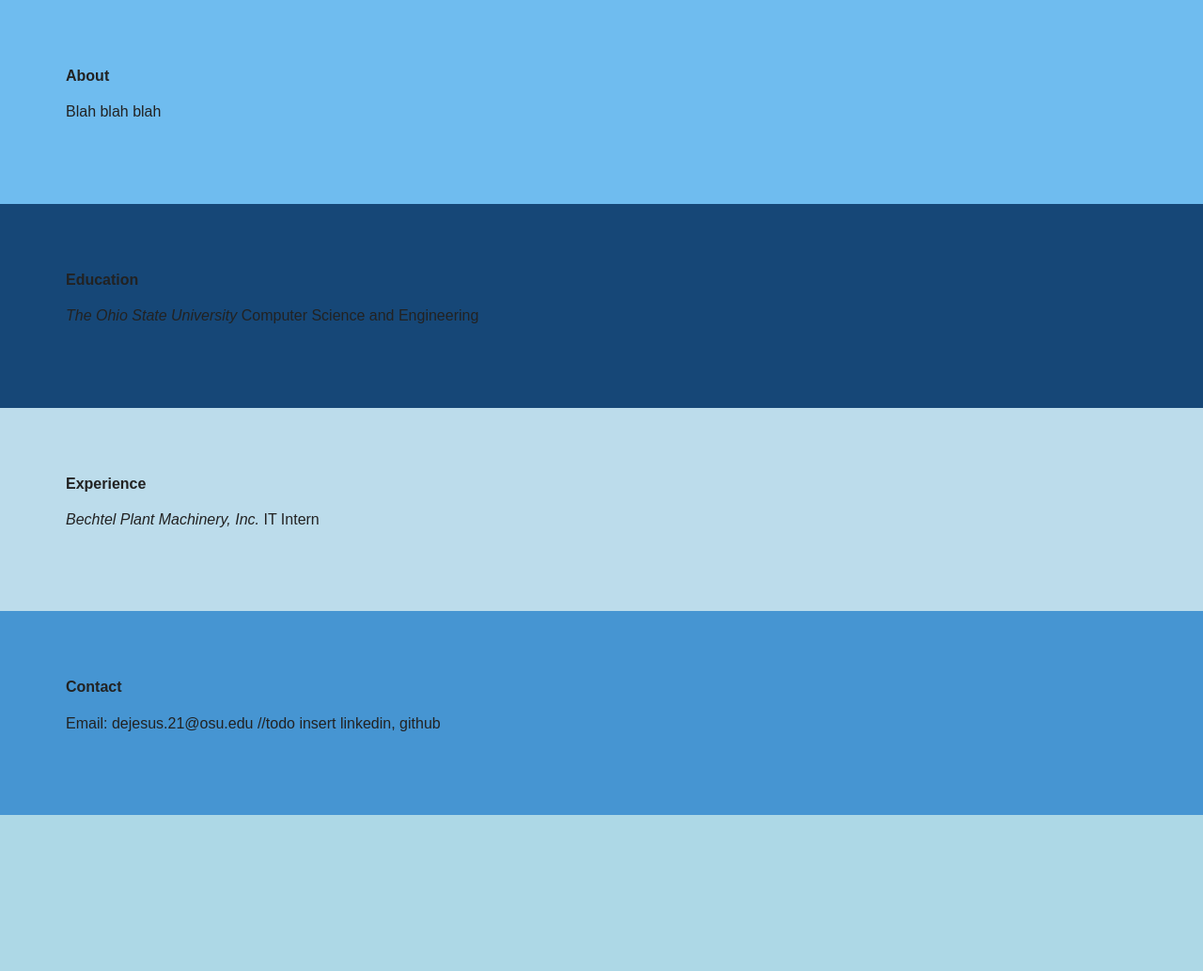
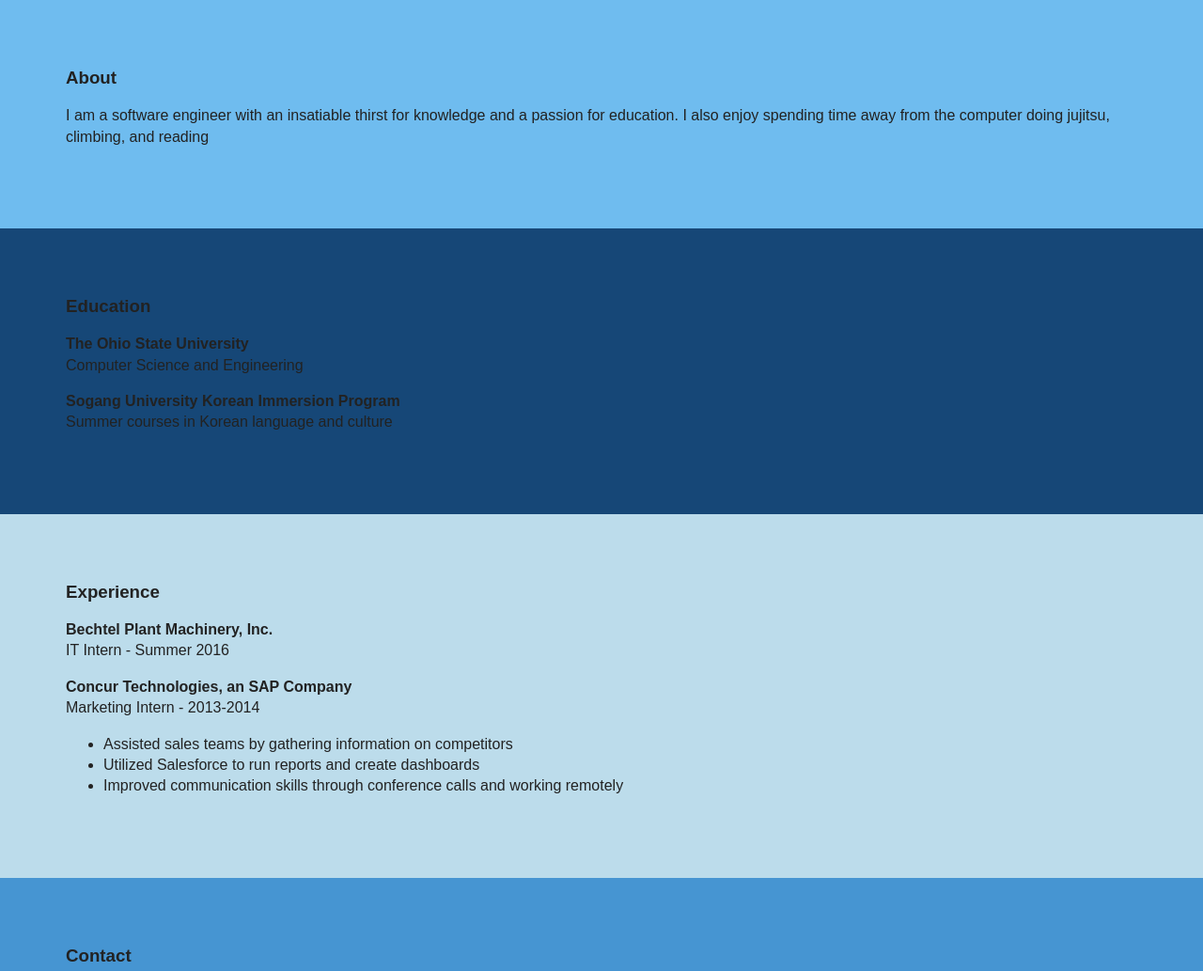
Before and after one commit to taydejesus/taydejesus.github.io, a plain HTML site: page index.html in a window 1280 px wide. Shown: the part 691-1724 px from the top of the page at 94% size. Before the commit the page ends 1558 px from the top, so only its background shows below. Drawn offline with nearby package versions, Linux system fonts and the light colour scheme; a script that the page names is missing.

Commit message:
Working navigation and added content
The navigation bar now works, and content was added to the about,
education, and experience sections

```diff
--- a/index.html
+++ b/index.html
@@ -25,8 +25,8 @@
                 <!-- <h1>DeJesus</h1> -->
             </div>
             <nav>
-                <a href="#home">About</a>
-                <a href="#about">Education</a>
+                <a href="#about">About</a>
+                <a href="#edu">Education</a>
                 <a href="#exp">Experience</a>
                 <a href="#contact">Contact</a>
             </nav>
@@ -40,29 +40,43 @@
             </div>
 
             <section>
-                <div class="about">
-                    <h4>About</h4>
-                    <p>Blah blah blah</p>
+                <div id="about" class="about">
+                    <h3>About</h3>
+                    <p>I am a software engineer with an insatiable thirst for knowledge and a passion for education. I also enjoy spending time away from the computer doing jujitsu, climbing, and reading</p>
                 </div>
             </section>
 
             <section>
-                <div class="edu">
-                    <h4>Education</h4>
-                    <p><em>The Ohio State University</em> Computer Science and Engineering</p>
+                <div id="edu" class="edu">
+                    <h3>Education</h3>
+                    <p>
+                        <h4>The Ohio State University</h4>
+                        Computer Science and Engineering
+                    </p>
+                    <p>
+                        <h4>Sogang University Korean Immersion Program</h4>
+                        Summer courses in Korean language and culture
+                    </p>
                 </div>
             </section>
 
             <section>
-                <div class="exp">
-                    <h4>Experience</h4>
-                    <p><em>Bechtel Plant Machinery, Inc.</em> IT Intern</p>
+                <div id="exp" class="exp">
+                    <h3>Experience</h3>
+                    <p><h4>Bechtel Plant Machinery, Inc.</h4> IT Intern - Summer 2016</p>
+
+                    <p><h4>Concur Technologies, an SAP Company</h4> Marketing Intern - 2013-2014
+                    <ul>
+                        <li>Assisted sales teams by gathering information on competitors</li>
+                        <li>Utilized Salesforce to run reports and create dashboards</li>
+                        <li>Improved communication skills through conference calls and working remotely</li>
+                    </ul></p>
                 </div>
             </section>
 
             <section>
-                <div class="contact">
-                    <h4>Contact</h4>
+                <div id="contact" class="contact">
+                    <h3>Contact</h3>
                     <p>Email: dejesus.21@osu.edu //todo insert linkedin, github</p>
                 </div>
             </section>
```
